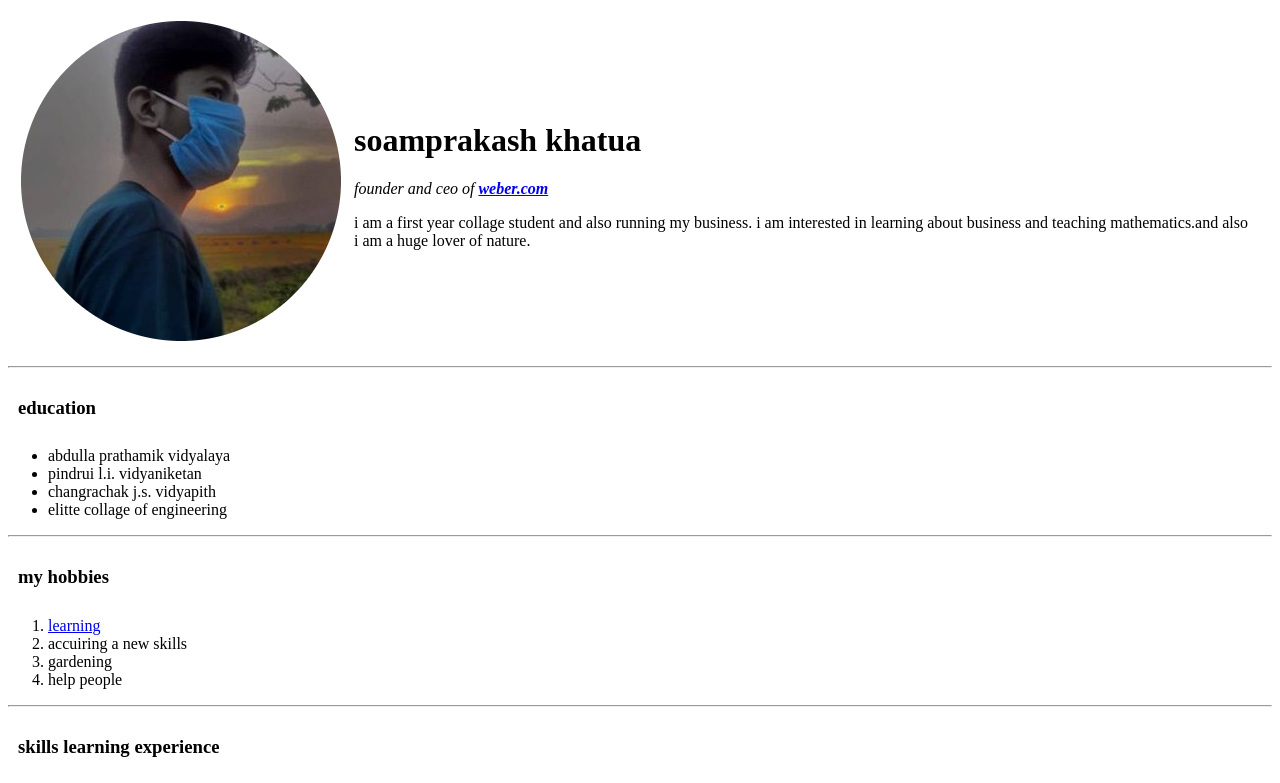
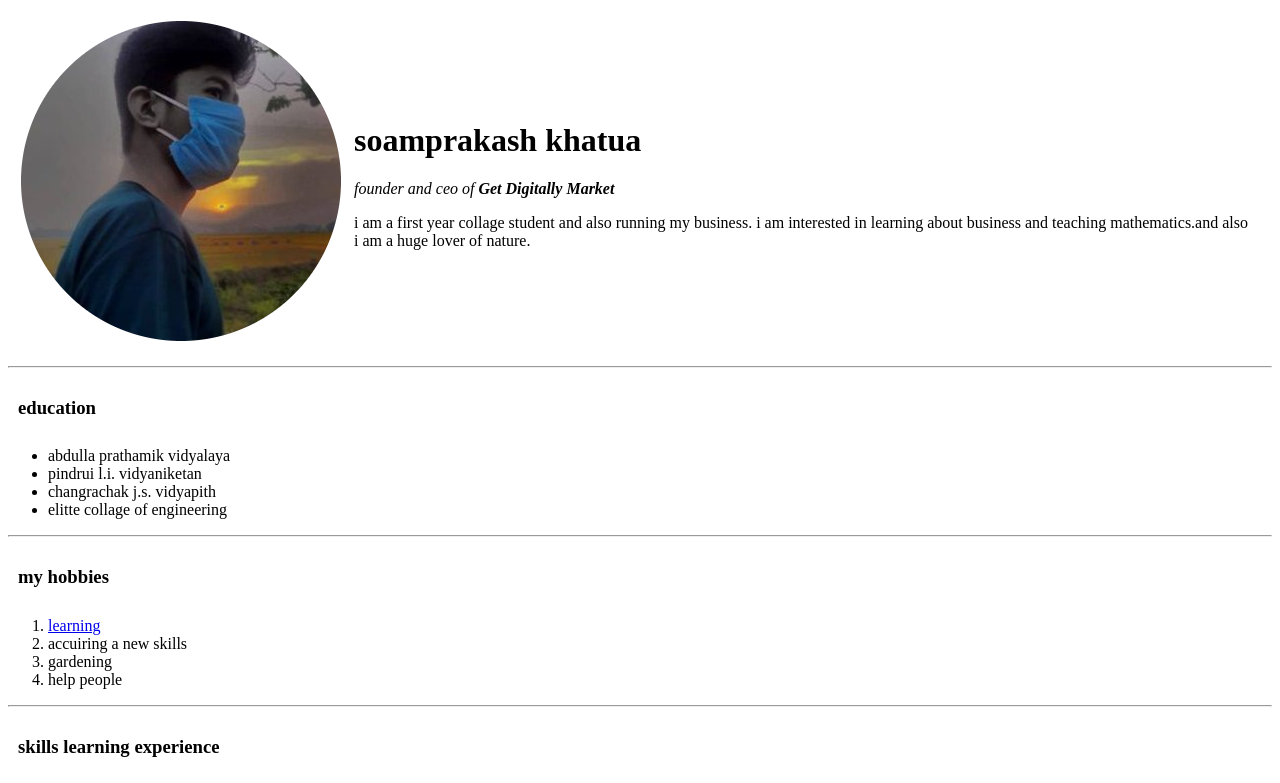
Before and after one commit to prakashsoam/cv, a plain HTML site: page index.html in a window 1280 px wide. Shown: the top 783 px of the page. Drawn offline with Linux system fonts and the light colour scheme.

Commit message:
Update index.html

```diff
--- a/index.html
+++ b/index.html
@@ -14,7 +14,7 @@
       <td style="padding:10px">
 
     <h1>soamprakash khatua</h1>
-    <p> <em>founder and ceo of <strong> <a href=" https://www.weber.com">weber.com </a></strong> </em> </p>
+    <p> <em>founder and ceo of <strong> Get Digitally Market </a></strong> </em> </p>
     <p>i am a first year collage student and also running my business. i am interested in learning about business and teaching mathematics.and also i am a huge lover of nature.</p>
     </td>
     </table>
```
